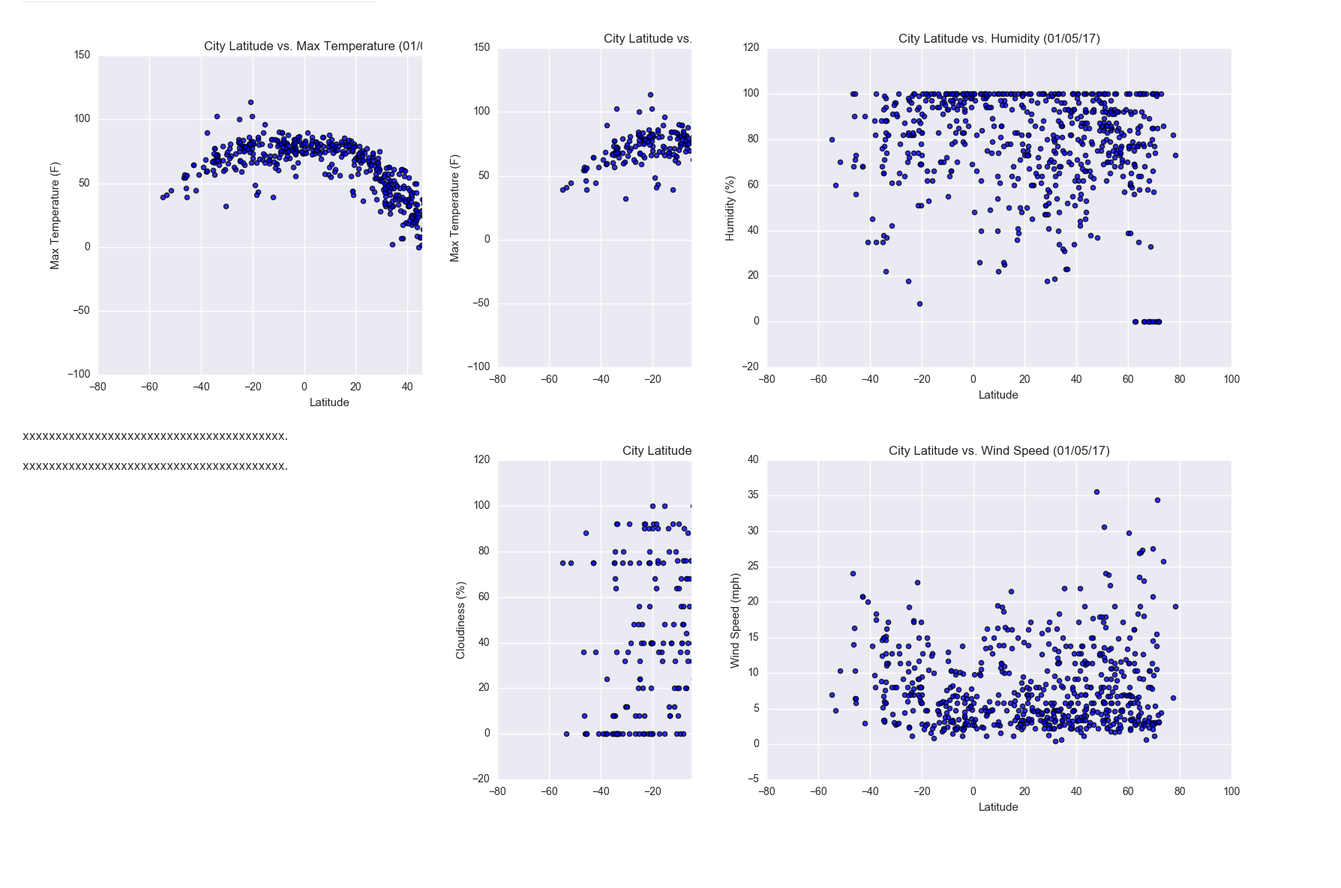
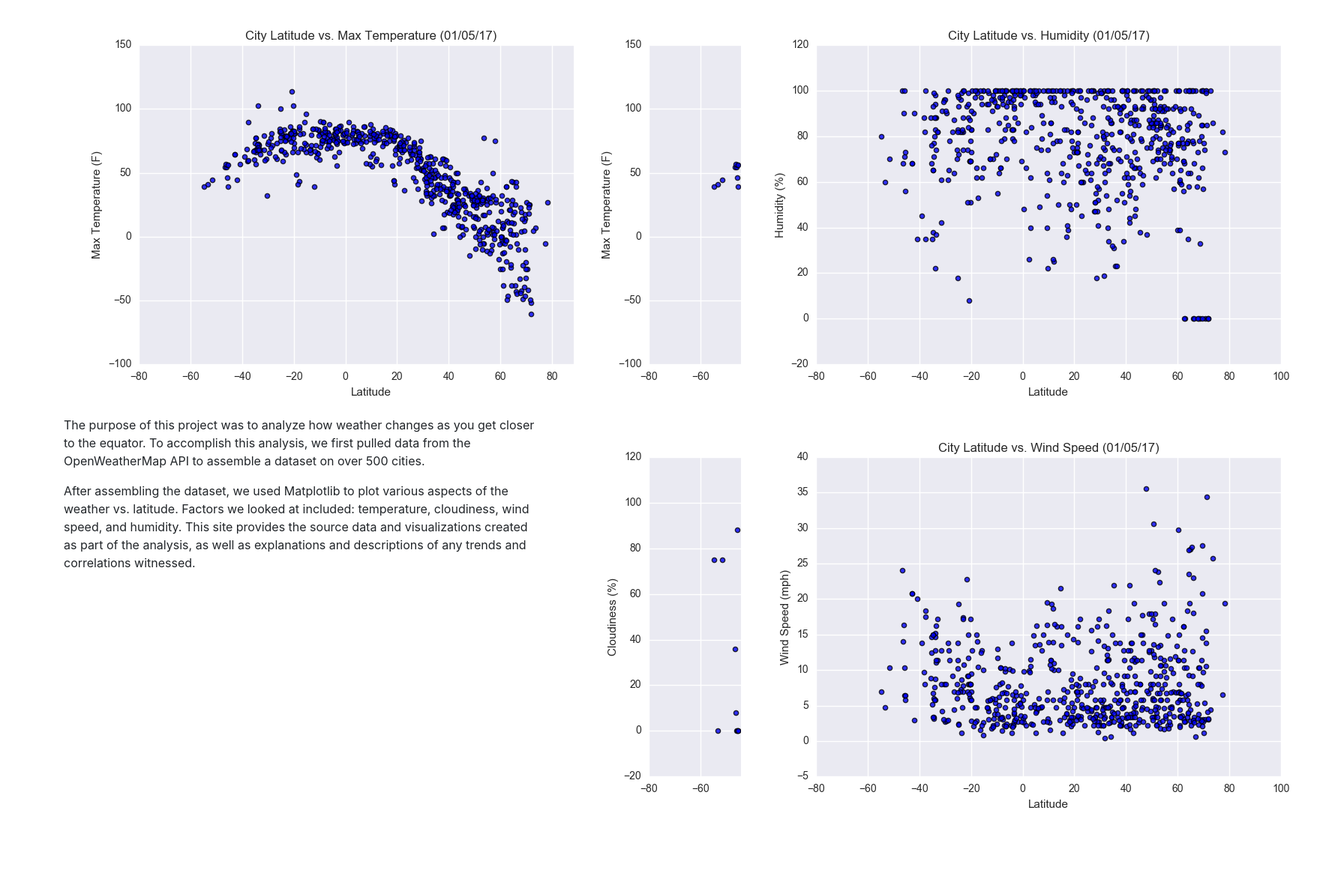
Before and after one commit to lcswsher/Web-Design-Challenge, a plain HTML site: page WebVisualizations/index.html in a window 1280 px wide. Shown: the part 124-1309 px from the top of the page at 75% size, 1788 px wide, since content can reach past the window. Before the commit the page ends 1233 px from the top, so only its background shows below. Drawn offline with nearby package versions, Linux system fonts and the light colour scheme.

Commit message:
preliminary changes to the index html file

```diff
--- a/WebVisualizations/index.html
+++ b/WebVisualizations/index.html
@@ -2,14 +2,11 @@
  <html lang="en">
  <head>
      <meta charset="UTF-8">
-     <!-- <meta http-equiv="X-UA-Compatible" content="IE=edge">
-     <meta name="viewport" content="width=device-width, initial-scale=1.0"> -->
+     <meta http-equiv="X-UA-Compatible" content="IE=edge">
+     <meta name="viewport" content="width=device-width, initial-scale=1.0">
      <title>LandingPage</title>
-
-
      <link rel="stylesheet" href="https://stackpath.bootstrapcdn.com/bootstrap/4.3.1/css/bootstrap.min.css" integrity="sha384-ggOyR0iXCbMQv3Xipma34MD+dH/1fQ784/j6cY/iJTQUOhcWr7x9JvoRxT2MZw1T" crossorigin="anonymous">
      <link rel="stylesheet" href="style.css">
-
      <script src="https://code.jquery.com/jquery-3.3.1.slim.min.js" integrity="sha384-q8i/X+965DzO0rT7abK41JStQIAqVgRVzpbzo5smXKp4YfRvH+8abtTE1Pi6jizo" crossorigin="anonymous"></script>
      <script src="https://cdnjs.cloudflare.com/ajax/libs/popper.js/1.14.7/umd/popper.min.js" integrity="sha384-UO2eT0CpHqdSJQ6hJty5KVphtPhzWj9WO1clHTMGa3JDZwrnQq4sF86dIHNDz0W1" crossorigin="anonymous"></script>
      <script src="https://stackpath.bootstrapcdn.com/bootstrap/4.3.1/js/bootstrap.min.js" integrity="sha384-JjSmVgyd0p3pXB1rRibZUAYoIIy6OrQ6VrjIEaFf/nJGzIxFDsf4x0xIM+B07jRM" crossorigin="anonymous"></script>
@@ -53,50 +50,53 @@
           </div>
     </nav>
 
-<!-- container to hold the temperature plot with description and the visualisations plots -->
+<!-- container to hold the temperature plot with description and plots -->
 <!-- this first section creates the example plot and the description -->
 
-  <div class="container-fluid">
-    <section class="row">
-      <div class="col-md-5">
-        <div class="col-md-12">
-          <h1 class="plot-header">Summary: Latitude vs. X</h1>
-
+  <div class="container">
+    <div class="row">
+      <div class="col-lg-7 col-md-12">
+        <div class="box" style="padding-bottom: 20px;">
+          <h3 class="plot-header">Summary: Latitude vs. X</h3>
           <hr>
-
           <img src="./max_temperature.png" alt="Latitude vs. Temperature" id="landing-image">
 
-          <p>xxxxxxxxxxxxxxxxxxxxxxxxxxxxxxxxxxxxxxxx.</p>
-          <p>xxxxxxxxxxxxxxxxxxxxxxxxxxxxxxxxxxxxxxxx.</p>
+          <p>The purpose of this project was to analyze how weather changes as you get closer to the equator. To
+            accomplish this analysis, we first pulled data from the OpenWeatherMap API to assemble a dataset on over 500
+            cities.</p>
+          <p>After assembling the dataset, we used Matplotlib to plot various aspects of the weather vs. latitude. Factors
+            we looked at included: temperature, cloudiness, wind speed, and humidity. This site provides the source data
+            and visualizations created as part of the analysis, as well as explanations and descriptions of any trends and
+            correlations witnessed.</p>
         </div>
       </div>
-  <div class="col-lg-7 col-md-12">
-    <div class="visplot-content">
-      <h2 class="plot-header">Visualizations</h2>
-
+      <div class="col-lg-5 col-md-12">
+        <div class="box">
+            <h3 class="plot-header">Visualizations</h3>
             <hr>
-
-      <div class="container-fluid">
-        <div class="row">
-          <div class="col-3 col-md-6">
+            <div class="container">
+              <div class="row" style="padding-bottom: 80px;">
+                <div class="col-6">
                   <a href="./max_temperature.html">
-              <img src="./max_temperature.png" alt="Latitude vs. Temperature" id="vis-image">
+                    <img class="panel" src="./max_temperature.png" alt="Latitude vs. Temperature">
                   </a>
                 </div>
-          <div class="col-3 col-md-6">
+                <div class="col-6">
                   <a href="./humidity.html">
-              <img src="./humidity.png" alt="Latitude vs. Humidity" id="vis-image">
+                    <img class="panel" src="./humidity.png" alt="Latitude vs. Humidity">
                   </a>
                 </div>
-          <div class="col-3 col-md-6">
+                <div class="col-6">
                   <a href="./cloudiness.html">
-              <img src="./cloudiness.png" alt="Latitude vs. Cloudiness" id="vis-image">
+                    <img class="panel" src="./cloudiness.png" alt="Latitude vs. Cloudiness">
                   </a>
                 </div>
-          <div class="col-3 col-md-6">
+                <div class="col-6">
                   <a href="./wind_speed.html">
-              <img src="./wind_speed.png" alt="Latitude vs. Wind Speed" id="vis-image">
+                    <img class="panel" src="./wind_speed.png" alt="Latitude vs. Wind Speed">
                   </a>
+                </div>
+             </div>
           </div>
         </div>
       </div>
```
Lines whose indentation alone changed are shown as unchanged.
